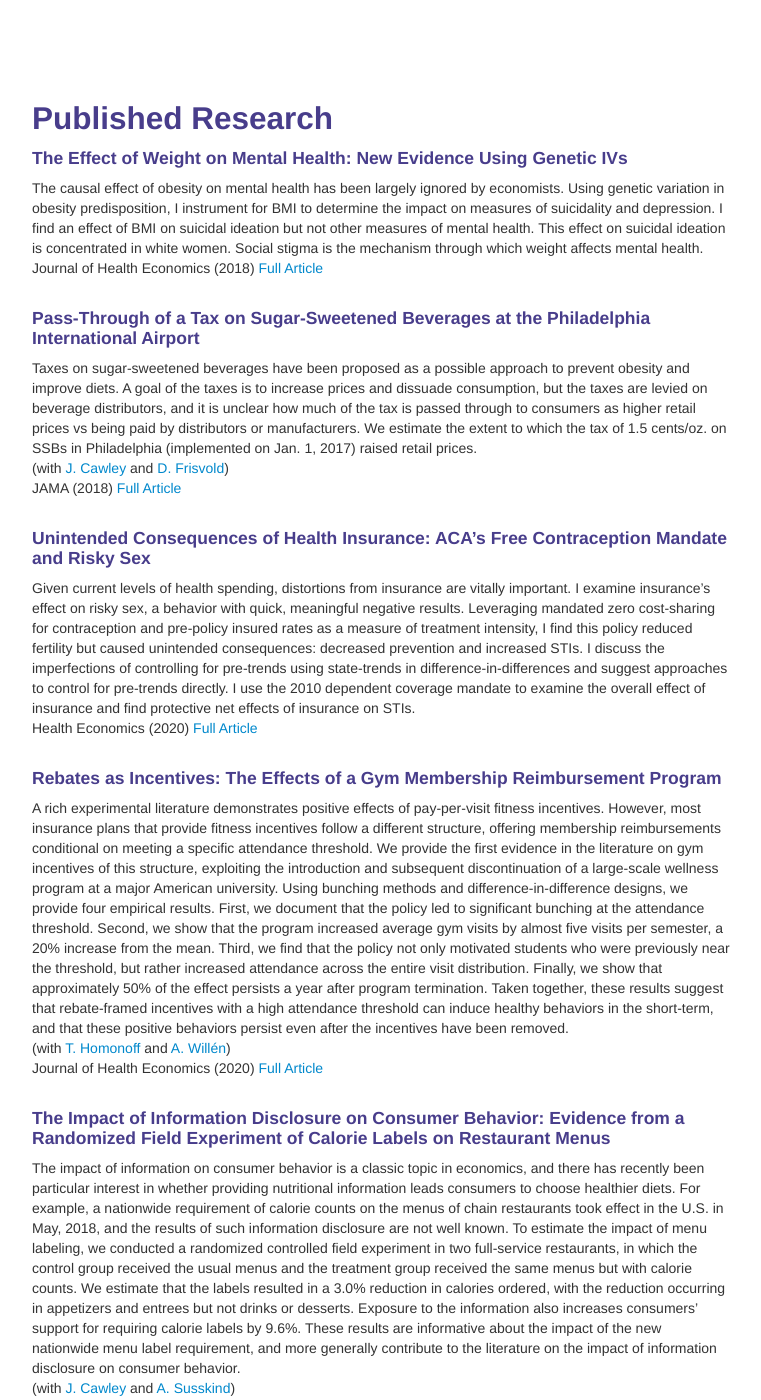
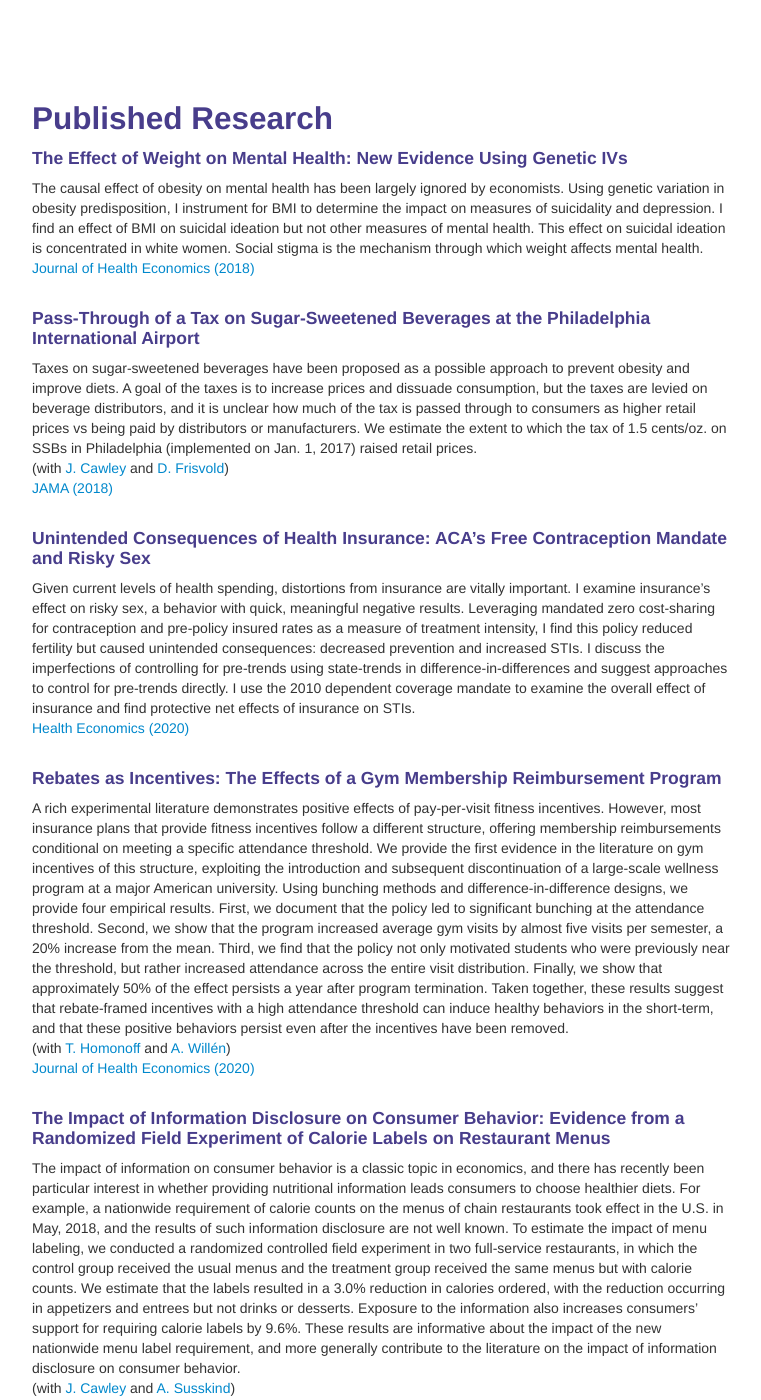
Before and after one commit to bjwillage/bjwillage.github.io, a Jekyll site: the page built from pages/research.md, in a window 1280 px wide and 1400 px high, scrolled down 1284 px. Shown: the whole window, without its empty margins (258-1019 px from the left). Built offline with Jekyll 4.4.1, drawn with Linux system fonts in a browser that asks for light colours.

Commit message:
Update research.md

```diff
--- a/pages/research.md
+++ b/pages/research.md
@@ -36,31 +36,31 @@ The United States, in 2018, implemented a nationwide requirement that chain rest
 
 #### The Effect of Weight on Mental Health: New Evidence Using Genetic IVs
 The causal effect of obesity on mental health has been largely ignored by economists. Using genetic variation in obesity predisposition, I instrument for BMI to determine the impact on measures of suicidality and depression. I find an effect of BMI on suicidal ideation but not other measures of mental health. This effect on suicidal ideation is concentrated in white women. Social stigma is the mechanism through which weight affects mental health.<br>
-Journal of Health Economics (2018) [Full Article](https://www.sciencedirect.com/science/article/pii/S0167629617303223)
+[Journal of Health Economics (2018)](https://www.sciencedirect.com/science/article/pii/S0167629617303223)
 <br><br>
 
 #### Pass-Through of a Tax on Sugar-Sweetened Beverages at the Philadelphia International Airport
 Taxes on sugar-sweetened beverages have been proposed as a possible approach to prevent obesity and improve diets. A goal of the taxes is to increase prices and dissuade consumption, but the taxes are levied on beverage distributors, and it is unclear how much of the tax is passed through to consumers as higher retail prices vs being paid by distributors or manufacturers. We estimate the extent to which the tax of 1.5 cents/oz. on SSBs in Philadelphia (implemented on Jan. 1, 2017) raised retail prices.<br>
 (with [J. Cawley](https://www.human.cornell.edu/people/jhc38) and [D. Frisvold](https://www.biz.uiowa.edu/frisvold/))<br>
-JAMA (2018) [Full Article](https://jamanetwork.com/journals/jama/fullarticle/2660167)
+[JAMA (2018)](https://jamanetwork.com/journals/jama/fullarticle/2660167)
 <br><br>
 
 #### Unintended Consequences of Health Insurance: ACA's Free Contraception Mandate and Risky Sex
 Given current levels of health spending, distortions from insurance are vitally important. I examine insurance’s effect on risky sex, a behavior with quick, meaningful negative results. Leveraging mandated zero cost-sharing for contraception and pre-policy insured rates as a measure of treatment intensity, I find this policy reduced fertility but caused unintended consequences: decreased prevention and increased STIs. I discuss the imperfections of controlling for pre-trends using state-trends in difference-in-differences and suggest approaches to control for pre-trends directly. I use the 2010 dependent coverage mandate to examine the overall effect of insurance and find protective net effects of insurance on STIs.<br>
-Health Economics (2020) [Full Article](https://onlinelibrary.wiley.com/doi/full/10.1002/hec.3967?af=R)
+[Health Economics (2020)](https://onlinelibrary.wiley.com/doi/full/10.1002/hec.3967?af=R)
 <br><br>
 
 #### Rebates as Incentives: The Effects of a Gym Membership Reimbursement Program
 A rich experimental literature demonstrates positive effects of pay-per-visit fitness incentives. However, most insurance plans that provide fitness incentives follow a different structure, offering membership reimbursements conditional on meeting a specific attendance threshold. We provide the first evidence in the literature on gym incentives of this structure, exploiting the introduction and subsequent discontinuation of a large-scale wellness program at a major American university. Using bunching methods and difference-in-difference designs, we provide four empirical results. First, we document that the policy led to significant bunching at the attendance threshold. Second, we show that the program increased average gym visits by almost five visits per semester, a 20% increase from the mean. Third, we find that the policy not only motivated students who were previously near the threshold, but rather increased attendance across the entire visit distribution. Finally, we show that approximately 50% of the effect persists a year after program termination. Taken together, these results suggest that rebate-framed incentives with a high attendance threshold can induce healthy behaviors in the short-term, and that these positive behaviors persist even after the incentives have been removed.<br>
 (with [T. Homonoff](https://wagner.nyu.edu/community/faculty/tatiana-homonoff) and [A. Willén](https://www.alexanderwillen.com/))<br>
-Journal of Health Economics (2020) [Full Article](https://www.sciencedirect.com/science/article/pii/S0167629619310367)
+[Journal of Health Economics (2020)](https://www.sciencedirect.com/science/article/pii/S0167629619310367)
 <br><br>
 
 
 #### The Impact of Information Disclosure on Consumer Behavior: Evidence from a Randomized Field Experiment of Calorie Labels on Restaurant Menus
 The impact of information on consumer behavior is a classic topic in economics, and there has recently been particular interest in whether providing nutritional information leads consumers to choose healthier diets. For example, a nationwide requirement of calorie counts on the menus of chain restaurants took effect in the U.S. in May, 2018, and the results of such information disclosure are not well known. To estimate the impact of menu labeling, we conducted a randomized controlled field experiment in two full-service restaurants, in which the control group received the usual menus and the treatment group received the same menus but with calorie counts. We estimate that the labels resulted in a 3.0% reduction in calories ordered, with the reduction occurring in appetizers and entrees but not drinks or desserts. Exposure to the information also increases consumers’ support for requiring calorie labels by 9.6%. These results are informative about the impact of the new nationwide menu label requirement, and more generally contribute to the literature on the impact of information disclosure on consumer behavior. <br>
 (with [J. Cawley](https://www.human.cornell.edu/people/jhc38) and [A. Susskind](https://sha.cornell.edu/faculty-research/faculty/ams76))<br>
-Journal of Policy Analysis and Management (Accepted) [Full Article](https://onlinelibrary.wiley.com/doi/10.1002/pam.22219)
+[Journal of Policy Analysis and Management (Accepted)](https://onlinelibrary.wiley.com/doi/10.1002/pam.22219)
 <br><br>
 
 <!--[click here for the most recent version of the paper]({{ BASE_PATH}}/pages/working_papers/sample-working-paper.pdf)
```
